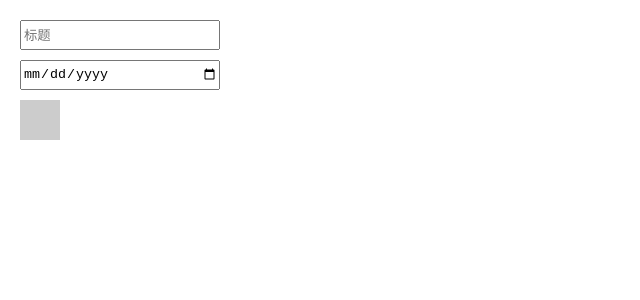
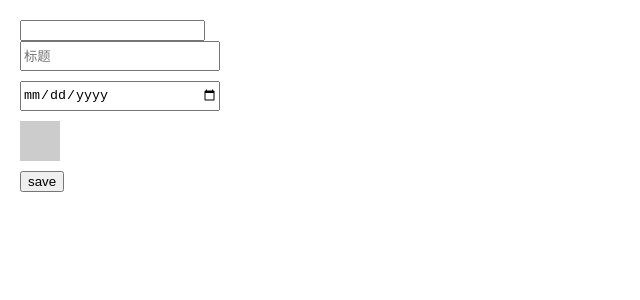
Before and after one commit to quhaisi/life, a React app: page /add in a window 1280 px wide. Shown: the top 300 px of the page, without its empty margins (0-640 px from the left). Built offline with nearby package versions, Linux system fonts and the light colour scheme.

Commit message:
1 引入axios 2 了解了hook基本用法

```diff
--- a/package.json
+++ b/package.json
@@ -10,6 +10,7 @@
   "author": "海思",
   "license": "ISC",
   "dependencies": {
+    "axios": "^0.24.0",
     "prop-types": "^15.7.2",
     "react": "^17.0.2",
     "react-dom": "^17.0.2",
--- /dev/null
+++ b/src/components/Input/useInput.js
@@ -0,0 +1,23 @@
+/**
+ * 灵感来源
+ * https://stackoverflow.com/questions/55757761/handle-an-input-with-react-hooks#
+ */
+
+import './index.styl'
+import { useState } from 'react'
+
+// function useLifeInput(props) {
+//   return (
+//     <div className="life-input__wrapper">
+//       <input {...props} />
+//     </div>
+//   );
+// }
+
+function useLifeInput(props) {
+  const [value, setValue] = useState("");
+  const input = <input value={value} onChange={e => setValue(e.target.value)} {...props} />;
+  return [value, input];
+}
+
+export default useLifeInput;
--- a/src/pages/Add/index.js
+++ b/src/pages/Add/index.js
@@ -1,11 +1,22 @@
 import LifeInput from '../../components/Input';
+import nput from '../../components/Input/useInput'
+
+import axios from 'axios';
 
 function Add() {
+  const [title, useTitle] = nput()
+
+  function addAlbums() {
+    axios.post('/albums', {title})
+  }
+
   return (
     <div>
+      {useTitle}
       <LifeInput placeholder="标题" />
       <LifeInput type="date" />
       <LifeInput type="file" />
+      <button onClick={addAlbums}>save</button>
     </div>
   );
 }
```
Also changed, not shown: 1 other file (tests, documents, lock files or other folders).
